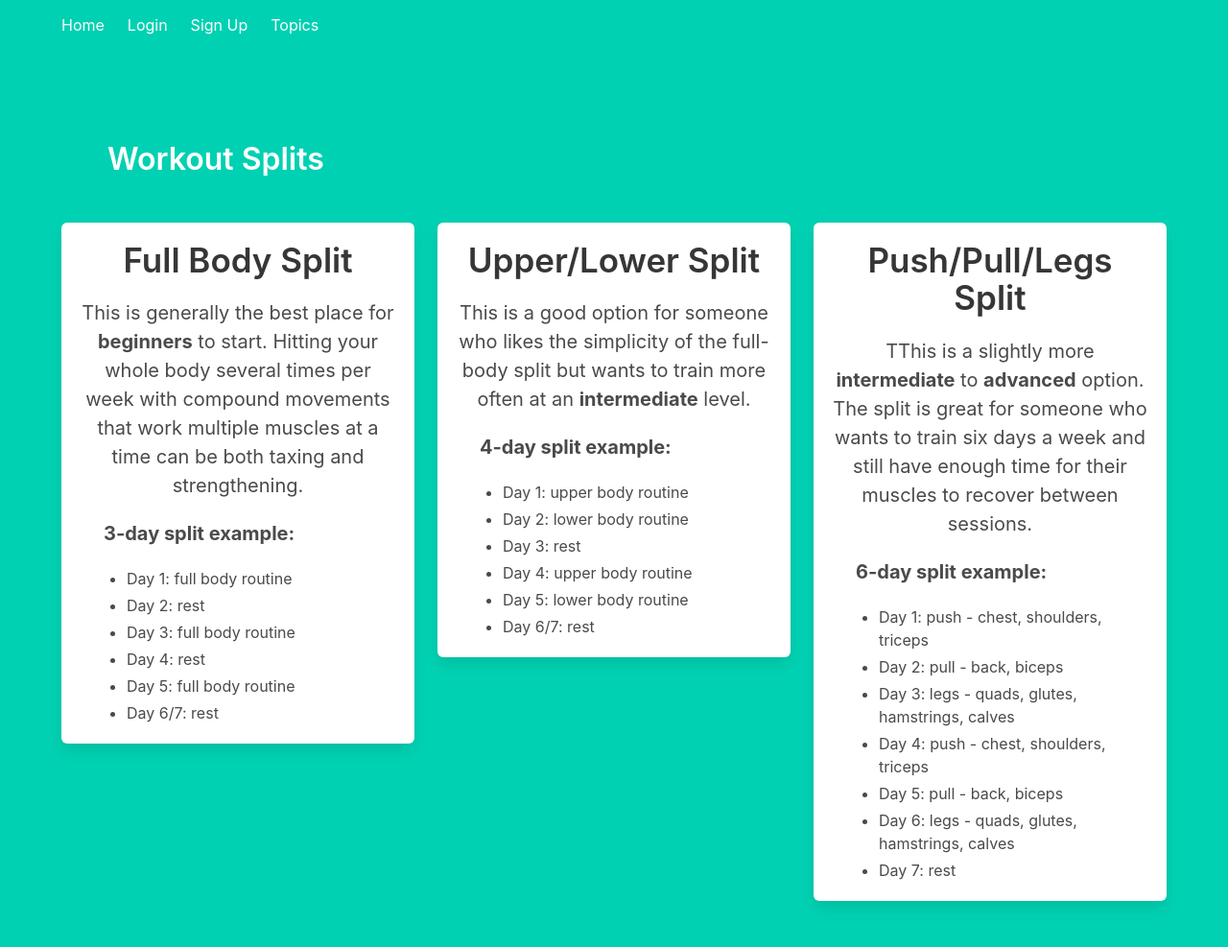
After one commit to Bkim057/CS407-Project, a Python web app: template templates/workout_splits.html in a window 1280 px wide. The commit adds this page. Shown: the whole page at 96% size. Run offline with Jinja, Linux system fonts and the light colour scheme; the template is opened without the code that fills it, so the values that code supplies are empty.

Commit message:
added workout splits page made it look good woooooooooooooooooooow

```diff
--- a/muscle_groups.py
+++ b/muscle_groups.py
@@ -24,6 +24,9 @@ def core_page():
 def lower_body_page():
     return render_template('lower_body.html')
 
+@muscle_groups.route('/muscle_page/workout_splits')
+def workout_splits():
+    return render_template('workout_splits.html')
 
 @muscle_groups.route('/view_workout/<id>')
 def view_workout(id):
--- a/templates/muscle_groups.html
+++ b/templates/muscle_groups.html
@@ -52,5 +52,21 @@
             border-radius: 5px;"><a href="{{ url_for('muscle_groups.lower_body_page') }}">View Muscles</a></button>
         </form>
     </div>
+    <div>
+        <form action="/muscle_page/">
+            <button style="position: absolute;
+                top: 93%;
+                left: 70%;
+                transform: translate(-50%, -50%);
+                -ms-transform: translate(-50%, -50%);
+                background-color: black;
+                color: white;
+                font-size: 16px;
+                padding: 12px 24px;
+                border: none;
+                cursor: pointer;
+                border-radius: 5px;"><a href="{{ url_for('muscle_groups.workout_splits') }}">View Workout Splits</a></button>
+        </form>
+    </div>
 </html>
 {% endblock %}
--- /dev/null
+++ b/templates/workout_splits.html
@@ -0,0 +1,83 @@
+{% extends "muscle_groups.html" %}
+
+{% block content %}
+<section class="hero is-primary">
+    <div class="hero-body">
+        <p class="title">
+            Workout Splits
+        </p>
+    </div>
+</section>
+<div class="columns">
+    <div class="column is-one-third">
+        <div class="box">
+            <div class="content is-medium is-left">
+                <h2>Full Body Split</h2>
+                <p>This is generally the best place for <strong>beginners</strong> to start. Hitting your whole body several times per
+                week with compound movements that work multiple muscles at a time can be both taxing and strengthening.</p>
+                <p></p>
+                <p class="has-text-left pl-5"><strong>3-day split example:</strong></p>
+                <div class="content is-left is-normal has-text-left">
+                    <ul class="pl-6">
+                        <li>Day 1: full body routine</li>
+                        <li>Day 2: rest</li>
+                        <li>Day 3: full body routine</li>
+                        <li>Day 4: rest</li>
+                        <li>Day 5: full body routine</li>
+                        <li>Day 6/7: rest</li>
+                    </ul>
+                </div>
+
+            </div>
+        </div>
+    </div>
+    <div class="column is-one-third">
+        <div class="box">
+            <div class="content is-medium is-left">
+                <h2>Upper/Lower Split</h2>
+                <p>This is a good option for someone who likes the simplicity of the full-body split but wants to train more often at an
+                    <strong>intermediate</strong> level.</p>
+                <p></p>
+                <p class="has-text-left pl-5"><strong>4-day split example:</strong></p>
+                <div class="content is-left is-normal has-text-left">
+                    <ul class="pl-6">
+                        <li>Day 1: upper body routine</li>
+                        <li>Day 2: lower body routine</li>
+                        <li>Day 3: rest</li>
+                        <li>Day 4: upper body routine</li>
+                        <li>Day 5: lower body routine</li>
+                        <li>Day 6/7: rest</li>
+                    </ul>
+                </div>
+
+            </div>
+        </div>
+    </div>
+    <div class="column is-one-third">
+        <div class="box">
+            <div class="content is-medium is-left">
+                <h2>Push/Pull/Legs Split</h2>
+                <p>TThis is a slightly more <strong>intermediate</strong> to <strong>advanced</strong> option.
+
+                The split is great for someone who wants to train six days a week and still have enough time for their muscles to
+                recover between sessions.
+                </p>
+                <p></p>
+                <p class="has-text-left pl-5"><strong>6-day split example:</strong></p>
+                <div class="content is-left is-normal has-text-left">
+                    <ul class="pl-6">
+                        <li>Day 1: push - chest, shoulders, triceps</li>
+                        <li>Day 2: pull - back, biceps</li>
+                        <li>Day 3: legs - quads, glutes, hamstrings, calves</li>
+                        <li>Day 4: push - chest, shoulders, triceps</li>
+                        <li>Day 5: pull - back, biceps</li>
+                        <li>Day 6: legs - quads, glutes, hamstrings, calves</li>
+                        <li>Day 7: rest</li>
+                    </ul>
+                </div>
+
+            </div>
+        </div>
+    </div>
+</div>
+{% endblock %}
```
